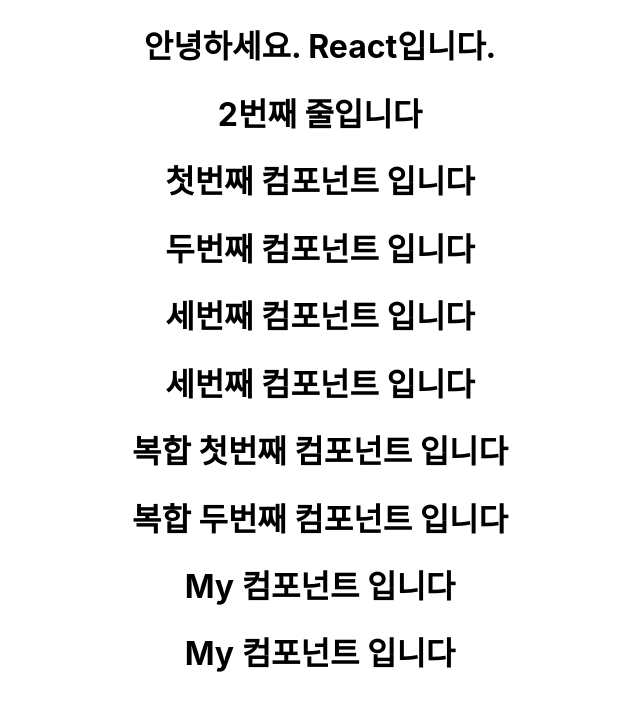
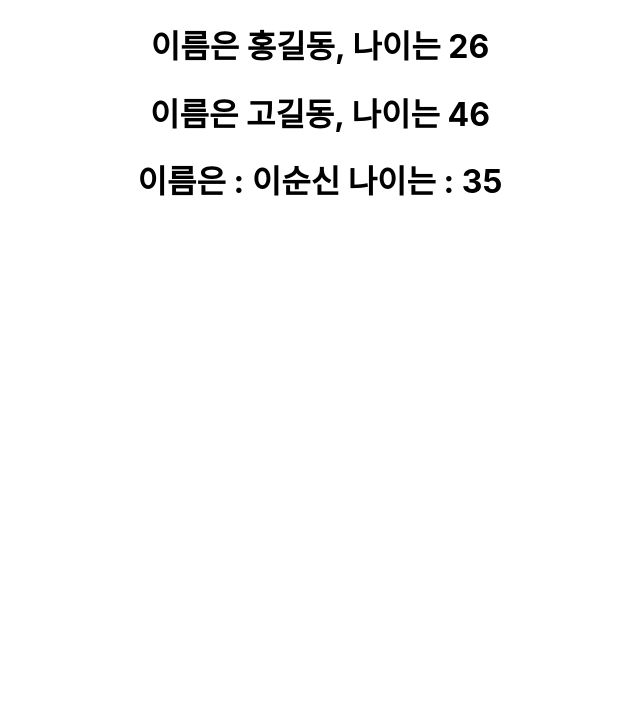
Before and after one commit to rudalson/react-tutor, a React (Create React App) app: page / in a window 1280 px wide. Shown: the top 710 px of the page, without its empty margins (320-960 px from the left). Built offline with nearby package versions, Linux system fonts and the light colour scheme.

Commit message:
added the 04. React props, state

```diff
--- a/src/App.js
+++ b/src/App.js
@@ -1,23 +1,37 @@
 import React from 'react';
-import logo from './logo.svg';
 import './App.css';
-import Per2 from "./Person2"
+import Person2 from "./Person2"
 import {Person3} from "./Person3"
-import {Person4, PPerson, My} from "./Person4"
 
-function App() {
-    return (
-        <div className="App">
-            <h1>안녕하세요. React입니다.</h1>
-            <h1>2번째 줄입니다</h1>
-            <Person/>
-            <Per2/>
-            <Person3/>
-            <Person4/>
-            <PPerson/>
-            <My/>
-        </div>
-    );
+class App extends React.Component {
+    state = {
+        person:[
+            {name:"홍길동", age:26},
+            {name:"고길동", age:46},
+            {name:"머스크", age:36},
+        ]
+    }
+
+    // render() {
+    //     return (
+    //         <div className="App">
+    //             <Person2 name={this.state.person[0].name} age={this.state.person[0].age}/>
+    //             <Person2 name={this.state.person[1].name} age={this.state.person[1].age}/>
+    //             <Person3 name={"이순신"} age={35}/>
+    //         </div>
+    //     );
+    // }
+
+    render() {
+        const {person} = this.state;
+        return (
+            <div className="App">
+                <Person2 name={person[0].name} age={person[0].age}/>
+                <Person2 name={person[1].name} age={person[1].age}/>
+                <Person3 name={"이순신"} age={35}/>
+            </div>
+        );
+    }
 }
 
 /*
--- a/src/Person2.js
+++ b/src/Person2.js
@@ -1,8 +1,16 @@
 import React from "react";
 
 
-const person2 = () => {  //ES6
-    return <h1>두번째 컴포넌트 입니다</h1>
-}
+// const person2 = (props) => (
+//     <div>
+//         <h1>이름은 {props.name}, 나이는 {props.age}</h1>
+//     </div>
+// )
+
+const person2 = ({name, age}) => (
+    <div>
+        <h1>이름은 {name}, 나이는 {age}</h1>
+    </div>
+)
 
 export default person2;
--- a/src/Person3.js
+++ b/src/Person3.js
@@ -1,8 +1,22 @@
 import React from "react";
 
+class Person3 extends React.Component {
 
-const Person3 = () => {  //ES6
-    return <h1>세번째 컴포넌트 입니다</h1>
+    // render() {
+    //     return (
+    //         <div>
+    //             <h1>이름은 : {this.props.name} 나이는 : {this.props.age}</h1>
+    //         </div>
+    //     )
+    // }
+    render() {
+        const {name, age} = this.props;
+        return (
+            <div>
+                <h1>이름은 : {name} 나이는 : {age}</h1>
+            </div>
+        )
+    }
 }
 
 export {Person3};
```
Also changed, not shown: 1 other file (tests, documents, lock files or other folders).
